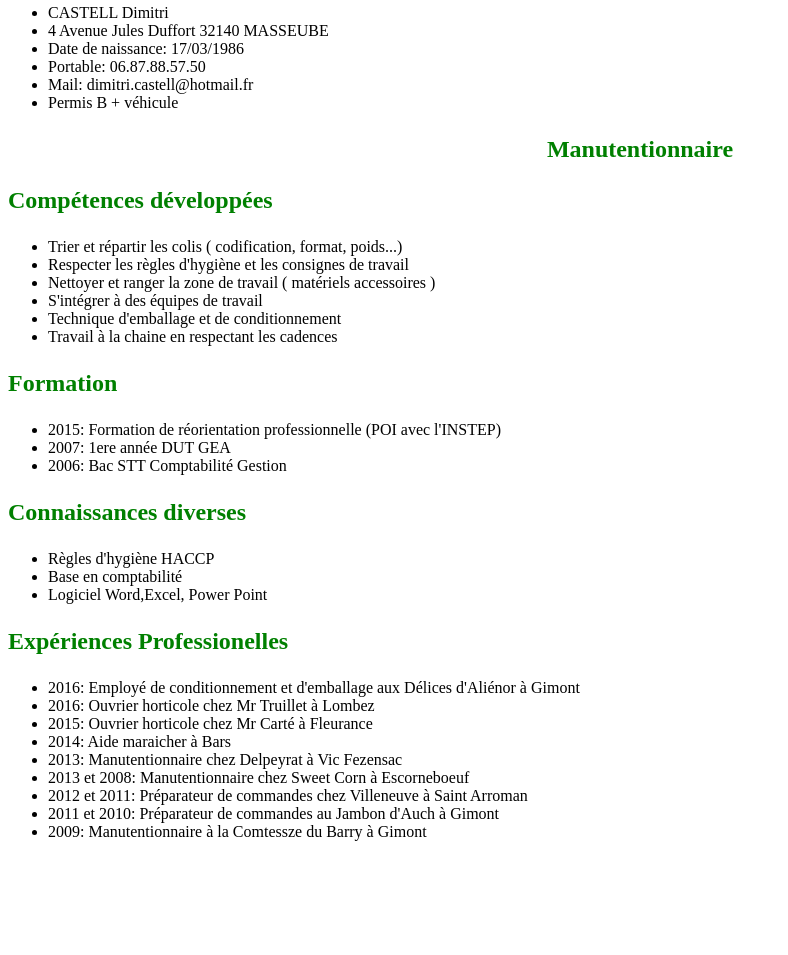
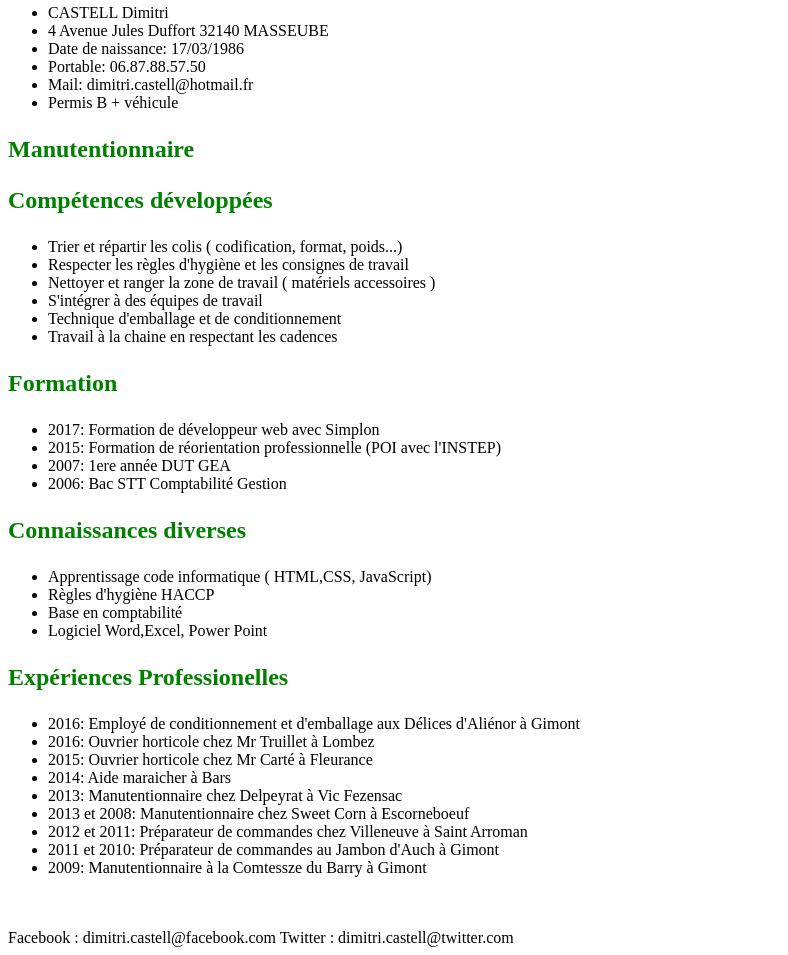
Before and after one commit to dinno1986/cv, a plain HTML site: page index.html in a window 1280 px wide. Shown: the part 220-1175 px from the top of the page, without its empty margins (0-788 px from the left). Before the commit the page ends 1077 px from the top, so only its background shows below. Drawn offline with Linux system fonts and the light colour scheme.

Commit message:
cv mis à jour

```diff
--- a/index.html
+++ b/index.html
@@ -21,12 +21,13 @@
 	<li>Mail: dimitri.castell@hotmail.fr</li>
 	<li>Permis B + véhicule</li>
 </ul>
-</article class="etatcivil">
+</article>
 
-<h3 style= "text-align:center"> Manutentionnaire </h3>
+<h3 class = "metier"> Manutentionnaire </h3>
 
-<article2>
+
 <h3> Compétences développées </h3>
+<article class="competences">
 <ul>
 	<li>Trier et répartir les colis ( codification, format, poids...)</li>
 	<li>Respecter les règles d'hygiène et les consignes de travail</li>
@@ -35,28 +36,33 @@
 	<li>Technique d'emballage et de conditionnement</li>
 	<li>Travail à la chaine en respectant les cadences</li>
 </ul>
-</article2>
+</article>
 
-<article3>
+
 <h3> Formation </h3>
+<article class="formation">
 <ul>
+	<li>2017: Formation de développeur web avec Simplon
 	<li>2015: Formation de réorientation professionnelle (POI avec l'INSTEP)</li>
 	<li>2007: 1ere année DUT GEA</li>
 	<li>2006: Bac STT Comptabilité Gestion</li>
 </ul>
-</artice3>
+</article>
 
-<article4>
+
 <h3> Connaissances diverses  </h3>
+<article class="connaissance">
 <ul>
+	<li>Apprentissage code informatique ( HTML,CSS, JavaScript)
     <li>Règles d'hygiène HACCP</li>
 	<li>Base en comptabilité </li>
 	<li>Logiciel Word,Excel, Power Point</li>
 </ul>
-</article4>
+</article>
 
-<article5>
+
 <h3> Expériences Professionelles </h3>
+<article class="experiences">
 <ul>
 	<li>2016:         Employé de conditionnement et d'emballage aux Délices d'Aliénor à Gimont</li>
 	<li>2016: 		  Ouvrier horticole chez Mr Truillet à Lombez</li>
@@ -68,9 +74,16 @@
 	<li>2011 et 2010: Préparateur de commandes au Jambon d'Auch à Gimont</li>
 	<li>2009:		  Manutentionnaire à la Comtessze du Barry à Gimont</li>
 </ul>
-</article5>
+</article>
+<br/><br/>
+<footer>
 
+Facebook : dimitri.castell@facebook.com
+Twitter : dimitri.castell@twitter.com
 
+</ul>
+
+</footer>
 
 </body>
 </html>
```
